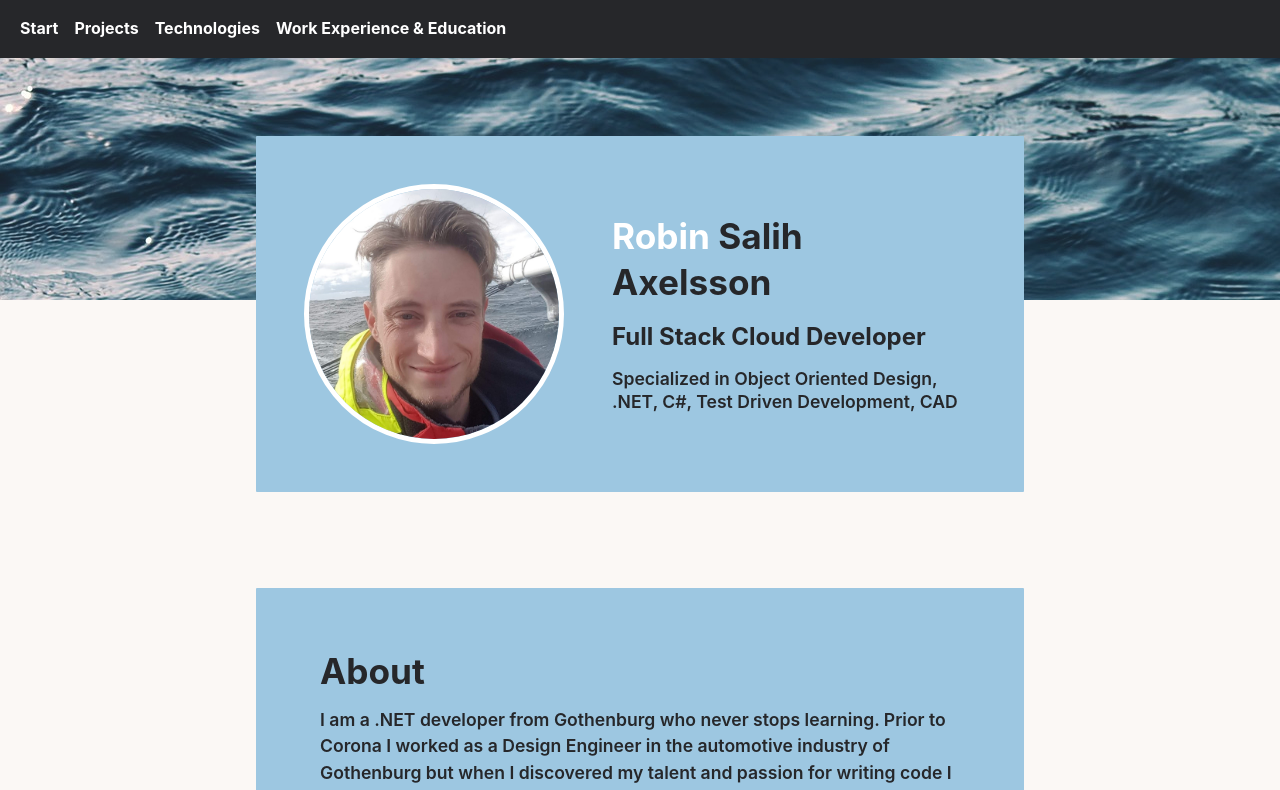
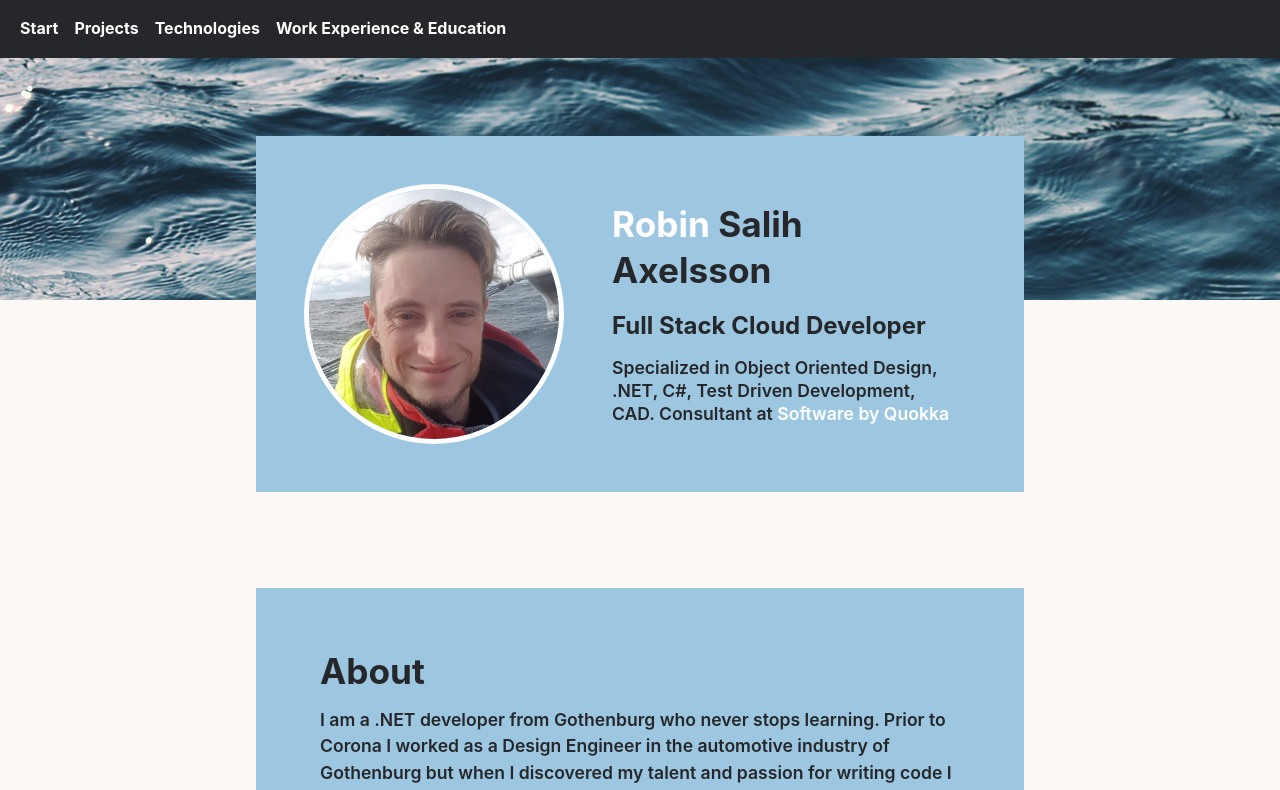
Before and after one commit to RobinAxelsson/personal-jam, a Next.js app: page / in a window 1280 px wide. Shown: the top 790 px of the page. Built offline with nearby package versions, Linux system fonts and the light colour scheme.

Commit message:
Edited projects

```diff
--- a/pages/index.js
+++ b/pages/index.js
@@ -22,9 +22,17 @@ export default function Home({ summaryData }) {
           width={250}
         />
         <div className="hero-section-content">
-          <h2><span className="accent-word">Robin</span> Salih Axelsson</h2>
+          <h2>
+            <span className="accent-word">Robin</span> Salih Axelsson
+          </h2>
           <h3>Full Stack Cloud Developer</h3>
-          <p>Specialized in Object Oriented Design, .NET, C#, Test Driven Development, CAD</p>
+          <p>
+            Specialized in Object Oriented Design, .NET, C#, Test Driven
+            Development, CAD. Consultant at{" "}
+            <a className="" href="https://quokka.se">
+              Software by Quokka
+            </a>
+          </p>
         </div>
       </div>
       <div className="card-general">
--- a/styles/globals.css
+++ b/styles/globals.css
@@ -88,7 +88,7 @@ ul {
   list-style: none;
 }
 
-footer a, header a {
+a {
   color: #fff;
   text-decoration: none;
 }
```
Also changed, not shown: resume/highlighted_projects/vcc_sums.md (+1 -1 lines).
